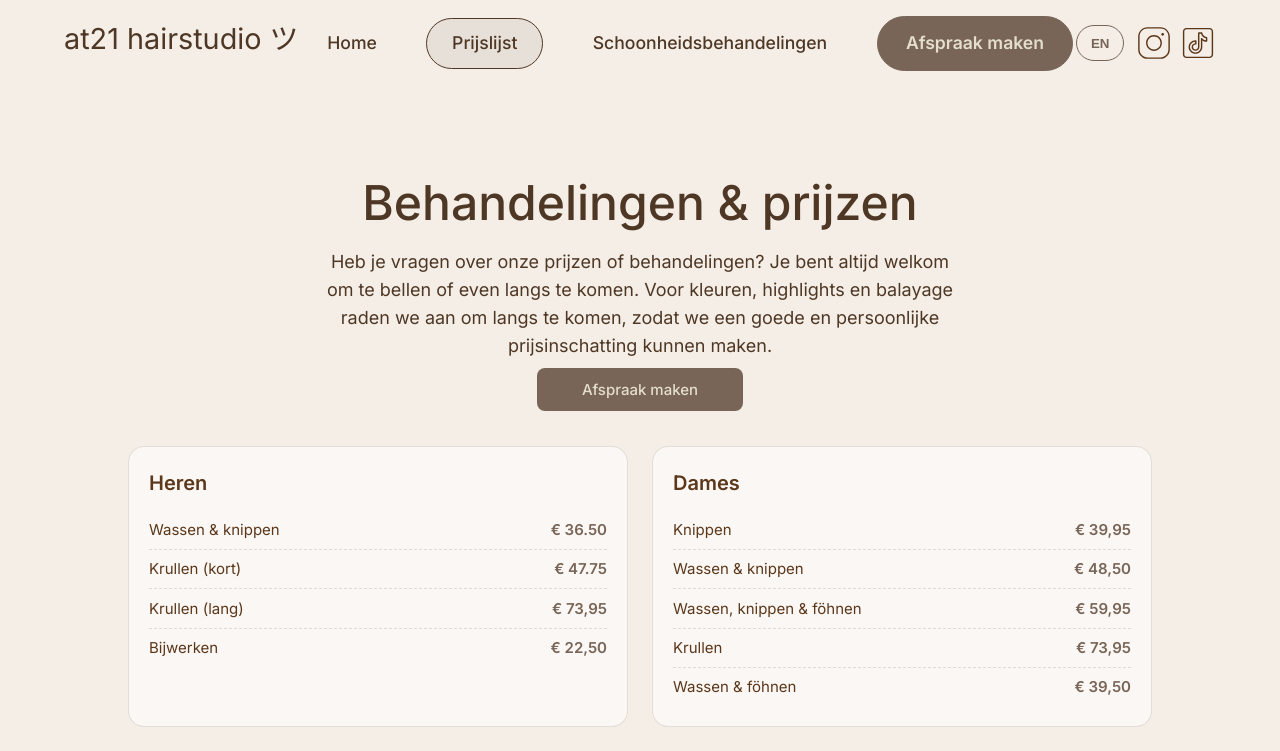
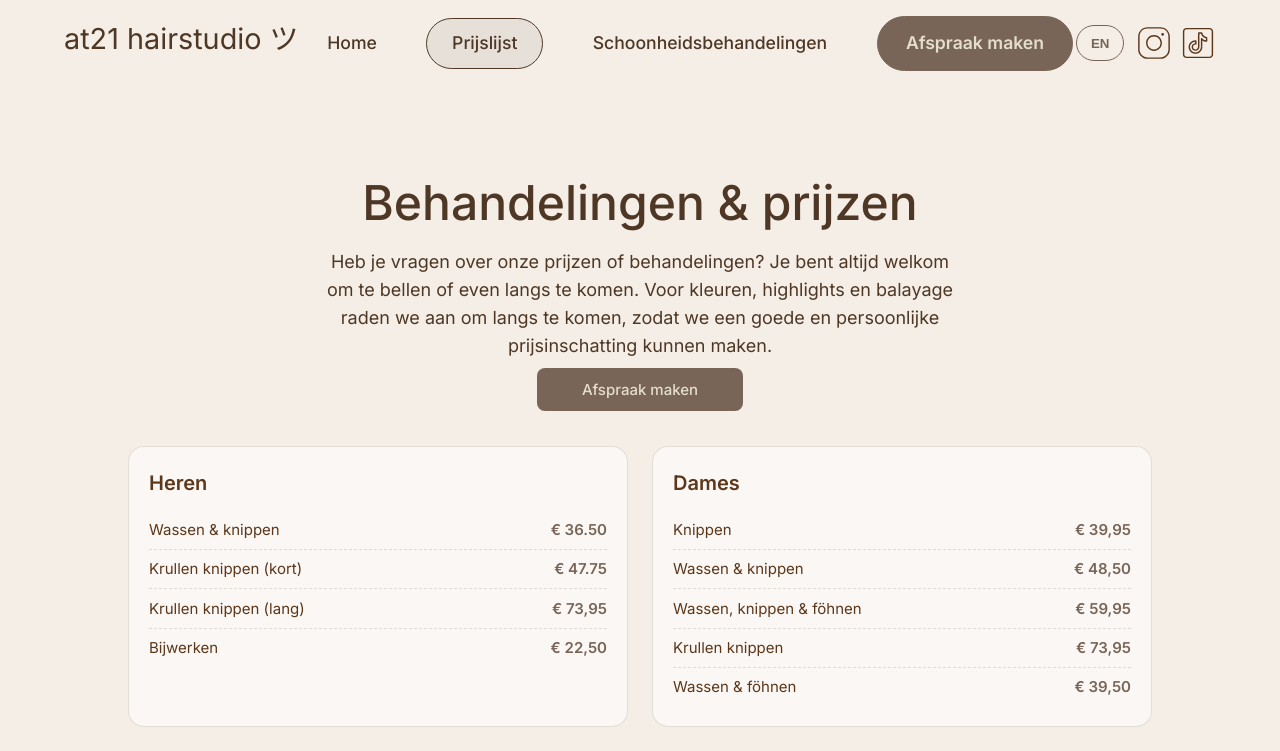
Before and after one commit to Zebcoh/At21-main, a Vue app: page /prijslijst in a window 1280 px wide. Shown: the top 751 px of the page. Built offline with nearby package versions, Linux system fonts and the light colour scheme.

Commit message:
Update PricesView.vue

```diff
--- a/src/views/PricesView.vue
+++ b/src/views/PricesView.vue
@@ -47,8 +47,8 @@ const sections = [
     title: 'Heren',
     items: [
       { name: 'Wassen & knippen', price: '€ 36.50' },
-      { name: 'Krullen (kort)', price: '€ 47.75' },
-      { name: 'Krullen (lang)', price: '€ 73,95' },
+      { name: 'Krullen knippen (kort)', price: '€ 47.75' },
+      { name: 'Krullen knippen (lang)', price: '€ 73,95' },
       { name: 'Bijwerken', price: '€ 22,50' },
     ],
   },
@@ -58,7 +58,7 @@ const sections = [
       { name: 'Knippen', price: '€ 39,95' },
       { name: 'Wassen & knippen', price: '€ 48,50' },
       { name: 'Wassen, knippen & föhnen', price: '€ 59,95' },
-      { name: 'Krullen', price: '€ 73,95' },
+      { name: 'Krullen knippen', price: '€ 73,95' },
       { name: 'Wassen & föhnen', price: '€ 39,50' },
     ],
   },
```
